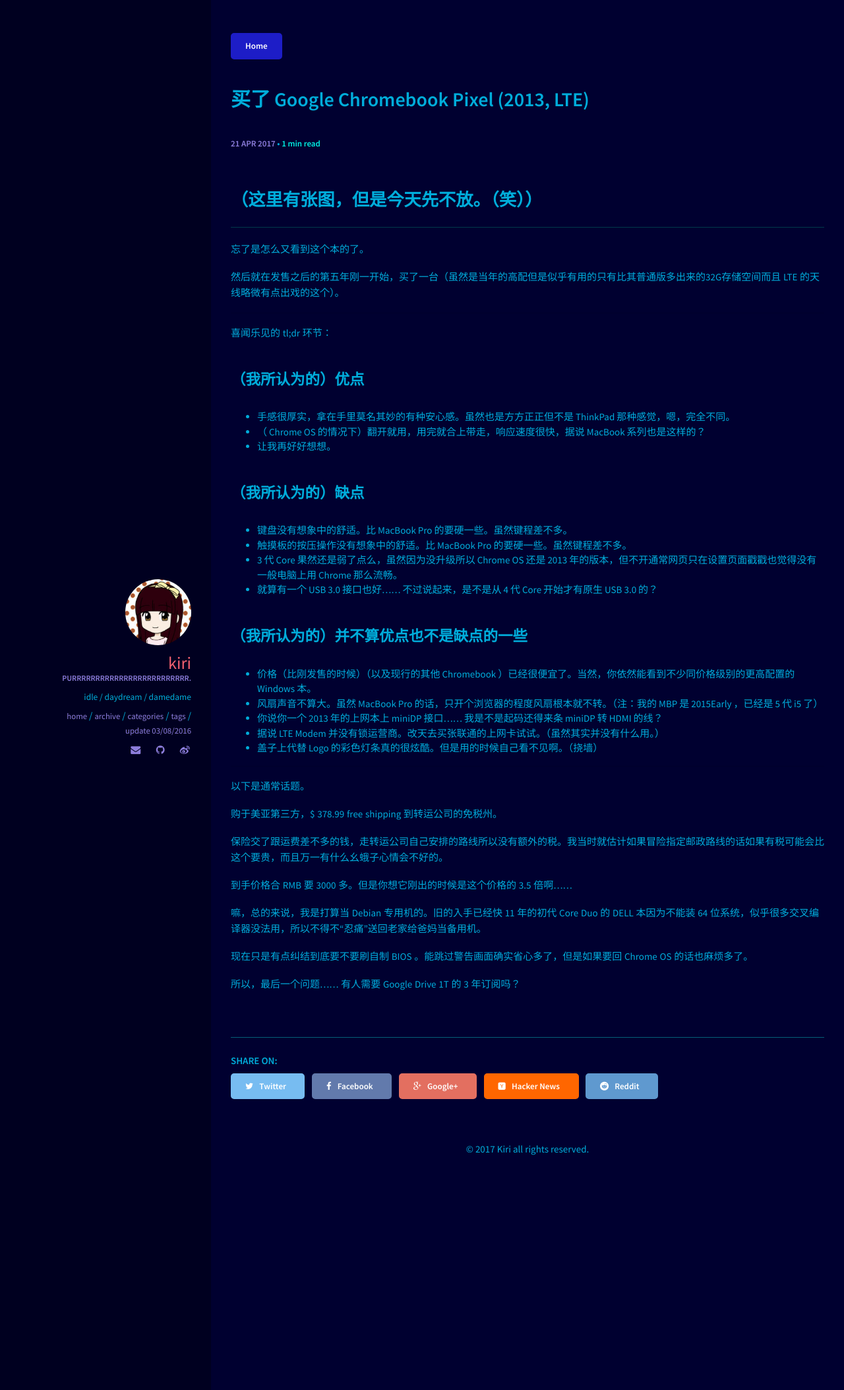
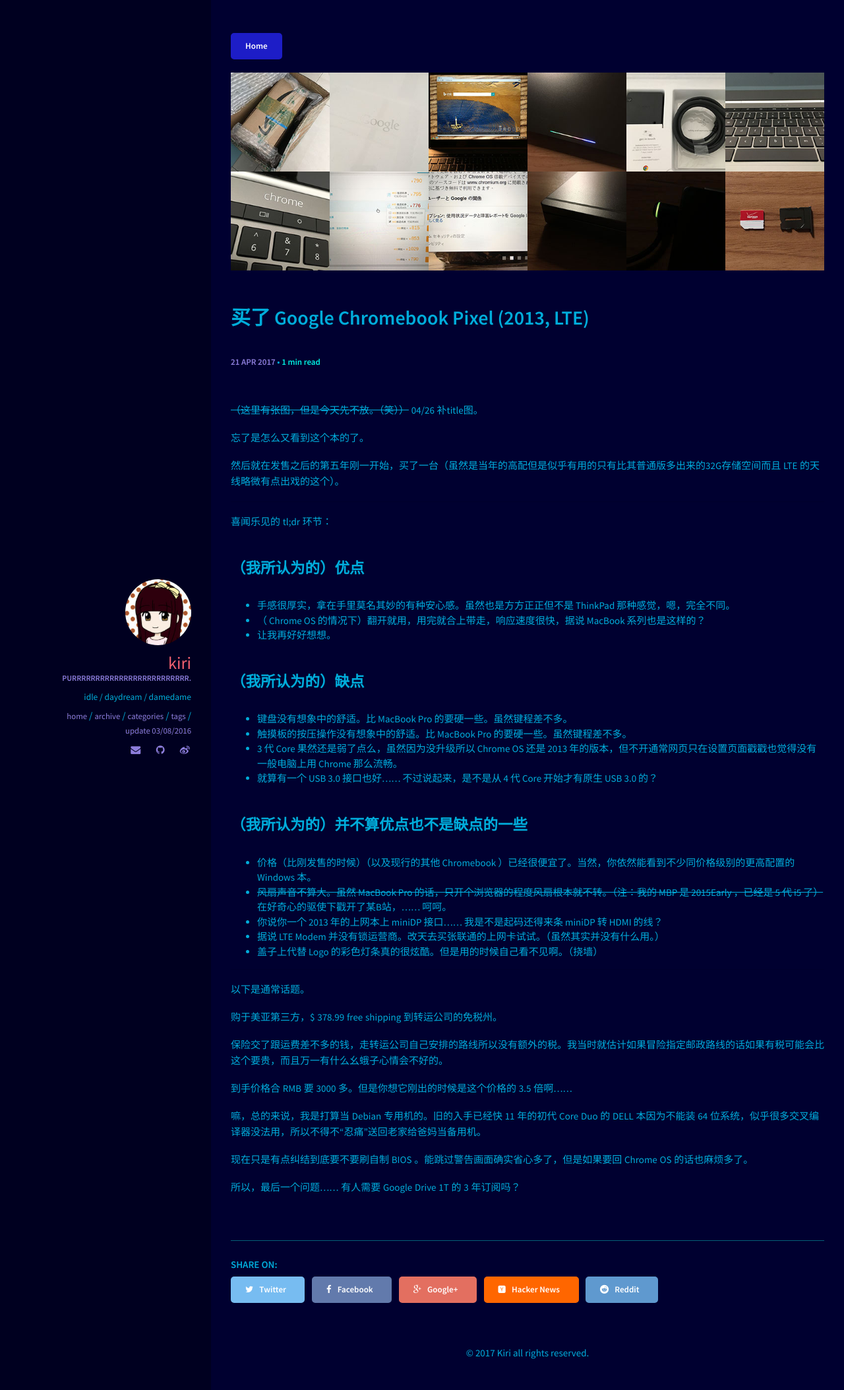
Before and after one commit to kiriro/kiriro.github.io, a Jekyll site: the page built from _posts/2017-04-21-chromebook-pixel.md, in a window 1280 px wide. Shown: the whole page at 66% size. Built offline with Jekyll 4.4.1, drawn with Linux system fonts in a browser that asks for light colours.

Commit message:
blog: Chromebook Pixel

```diff
--- a/_posts/2017-04-21-chromebook-pixel.md
+++ b/_posts/2017-04-21-chromebook-pixel.md
@@ -6,9 +6,11 @@
 tags: [Chromebook, toys]
 comments: true
 pinned: false
+image:
+  feature: cb/cb_pixel_title.jpg
 ---
 
-## （这里有张图，但是今天先不放。（笑））
+~~（这里有张图，但是今天先不放。（笑））~~ 04/26 补title图。
 
 忘了是怎么又看到这个本的了。
 
@@ -34,7 +36,7 @@
 ### （我所认为的）并不算优点也不是缺点的一些
 
 * 价格（比刚发售的时候）（以及现行的其他 Chromebook ）已经很便宜了。当然，你依然能看到不少同价格级别的更高配置的 Windows 本。
-* 风扇声音不算大。虽然 MacBook Pro 的话，只开个浏览器的程度风扇根本就不转。（注：我的 MBP 是 2015Early ，已经是 5 代 i5 了）
+* ~~风扇声音不算大。虽然 MacBook Pro 的话，只开个浏览器的程度风扇根本就不转。（注：我的 MBP 是 2015Early ，已经是 5 代 i5 了）~~ 在好奇心的驱使下戳开了某B站，…… 呵呵。
 * 你说你一个 2013 年的上网本上 miniDP 接口…… 我是不是起码还得来条 miniDP 转 HDMI 的线？
 * 据说 LTE Modem 并没有锁运营商。改天去买张联通的上网卡试试。（虽然其实并没有什么用。）
 * 盖子上代替 Logo 的彩色灯条真的很炫酷。但是用的时候自己看不见啊。（挠墙）
```
Also changed, not shown: assets/img/cb/cb_pixel_title.jpg (added).
